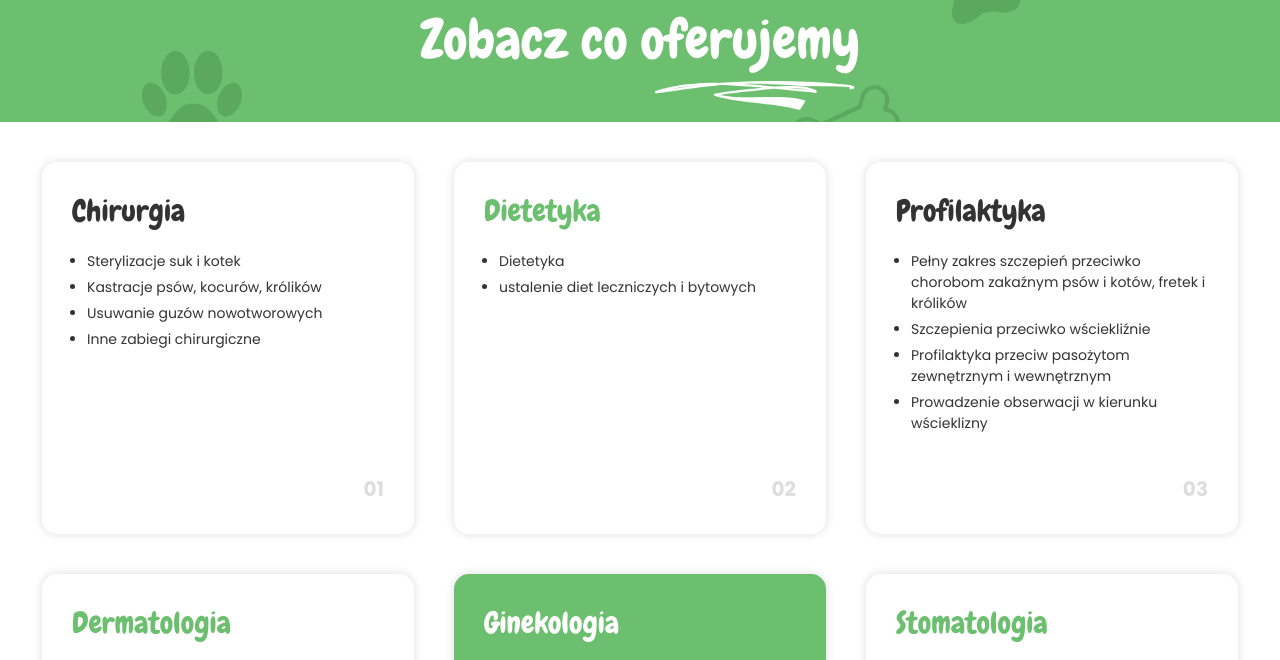
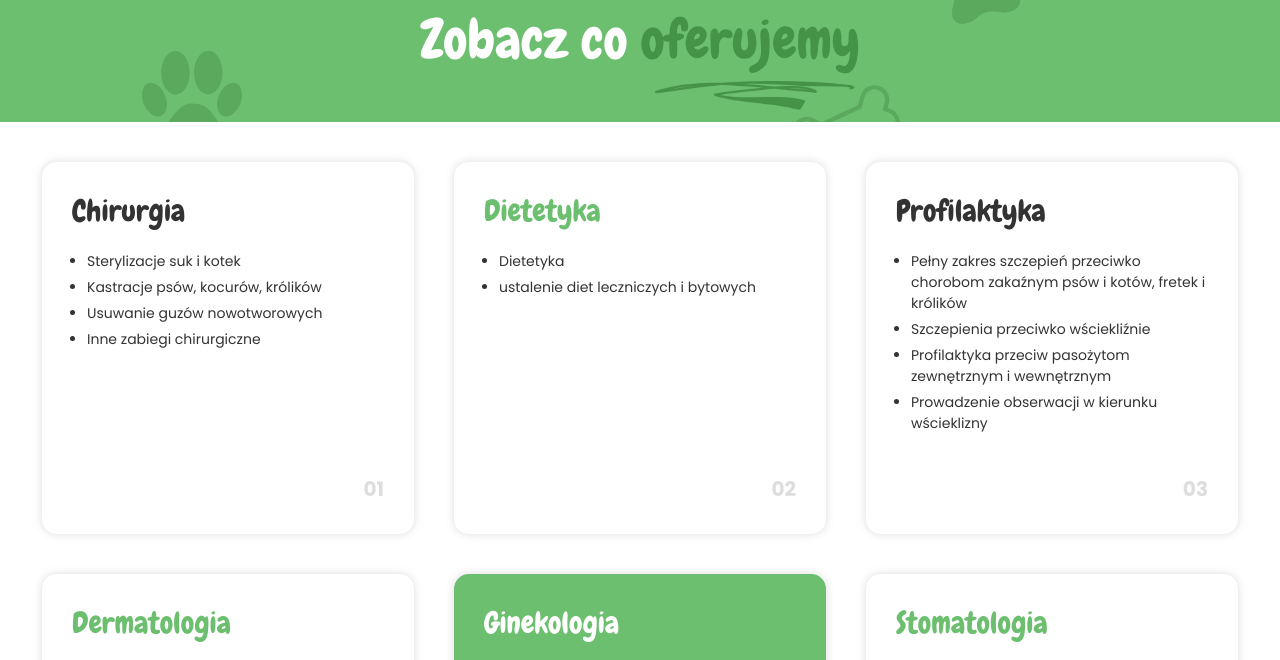
Before and after one commit to dembelee/dembelee.github.io, a website: page services.html in a window 1280 px wide. Shown: the part 78-738 px from the top of the page. Drawn offline with Linux system fonts and the light colour scheme; files whose address does not match are found by name.

Commit message:
final boss

```diff
--- a/services.html
+++ b/services.html
@@ -57,8 +57,8 @@
         <section class="head head__second head__style">
             <div class="wrapper">
                 <div class="head__container head__second__container">
-                    <h1 class="head__title head__second__title section__title ">Zobacz co oferujemy <img
-                            src="/dist/img/elements/underline-white.png" alt=""></h1>
+                    <h1 class="head__title head__second__title section__title ">Zobacz co <span>oferujemy</span> <img
+                            src="/dist/img/elements/underline-special.png" alt=""></h1>
                     <div class="head__container--icons head__second__container--icons">
                         <svg version="1.1" id="Layer_1" xmlns="http://www.w3.org/2000/svg"
                             xmlns:xlink="http://www.w3.org/1999/xlink" x="0px" y="0px" viewBox="0 0 119.72 122.88"
--- a/src/js/observer.js
+++ b/src/js/observer.js
@@ -31,6 +31,8 @@ const observerFunction = (animationClass, classStyles) => {
 const observerAnimations = () => {
 	const servicesSite = '/services.html'
 	const crewSite = '/crew.html'
+	const body = document.querySelector('body')
+	body.style.overflowX = 'hidden'
 
 	if (window.location.pathname === '/') {
 		// main site animations
--- a/src/sass/animations/_animations.scss
+++ b/src/sass/animations/_animations.scss
@@ -34,8 +34,6 @@
 
 // aboutus images class for animation
 .elements-slide {
-	overflow: hidden;
-
 	img:nth-child(1) {
 		opacity: 0;
 		animation: slideLeftSection 1.5s forwards;
@@ -110,8 +108,6 @@
 
 // office section styles
 .office__styles {
-	overflow: hidden;
-
 	.office__head {
 		&--title {
 			animation: slideLeftSection 1.5s forwards;
@@ -307,11 +303,11 @@
 // crew styles
 .head__styles {
 	.head__title {
-		animation: textExpand 2s forwards;
+		animation: textExpand 1s forwards;
 	}
 
 	.head__text {
-		animation: textExpand 2s forwards;
+		animation: textExpand 1s forwards;
 	}
 }
 
--- a/src/sass/pages/_crew.scss
+++ b/src/sass/pages/_crew.scss
@@ -66,6 +66,7 @@
 			position: relative;
 			margin: 2em 0;
 			font-size: 4.6rem;
+			opacity: 0;
 
 			img {
 				position: absolute;
--- a/src/sass/pages/_services.scss
+++ b/src/sass/pages/_services.scss
@@ -41,6 +41,11 @@
 			bottom: -20px;
 			right: 5px;
 			width: 130px;
+		}
+
+		span {
+			display: inline-block;
+			color: colors.$extra-color;
 		}
 	}
 }
```
Also changed, not shown: dist/css/main.min.css, dist/img/elements/underline-special.png (added), dist/js/observer.min.js, src/img/elements/underline-special.png (added), src/img/elements/underline-white.png (deleted), 1 other file.
